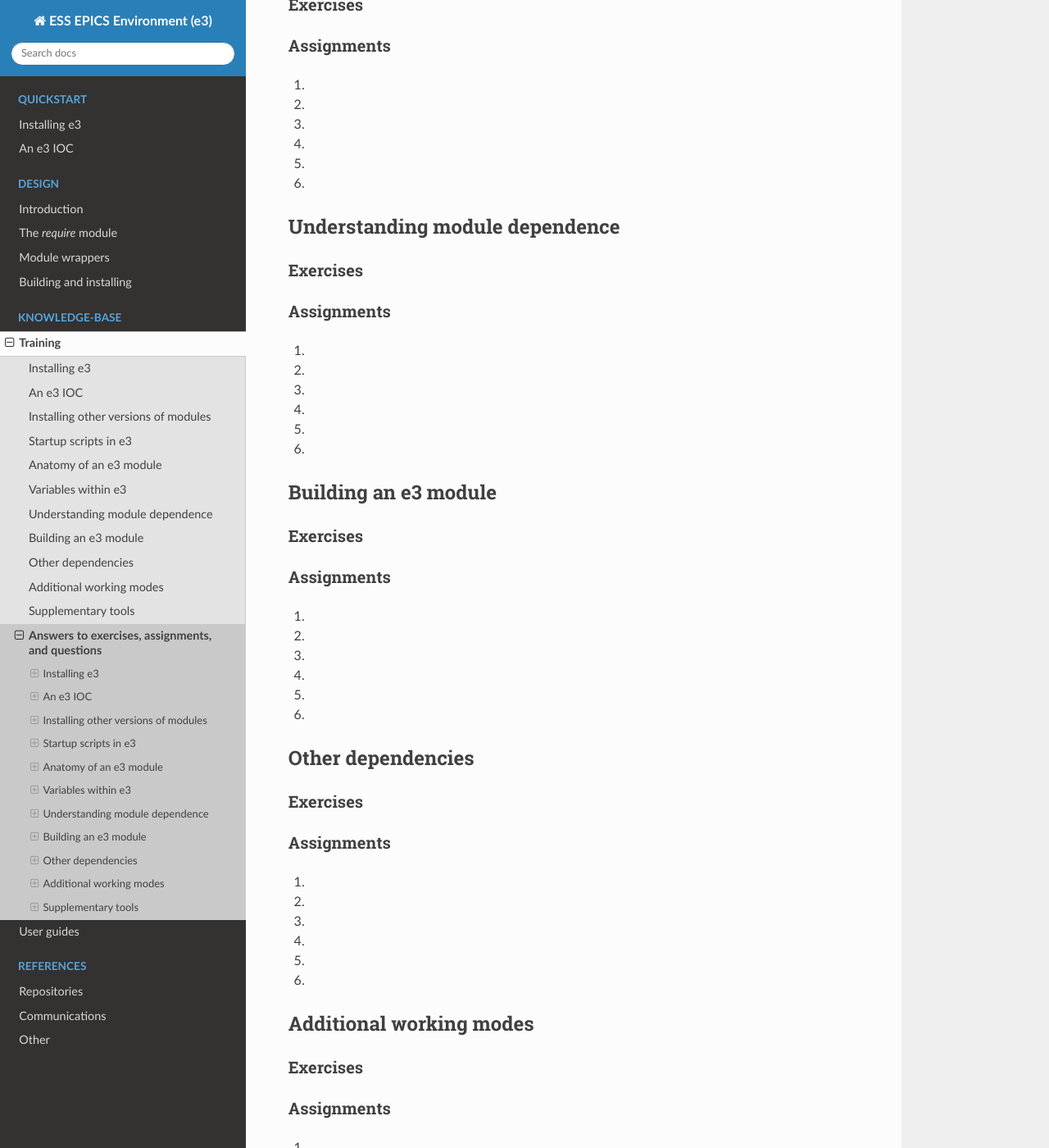
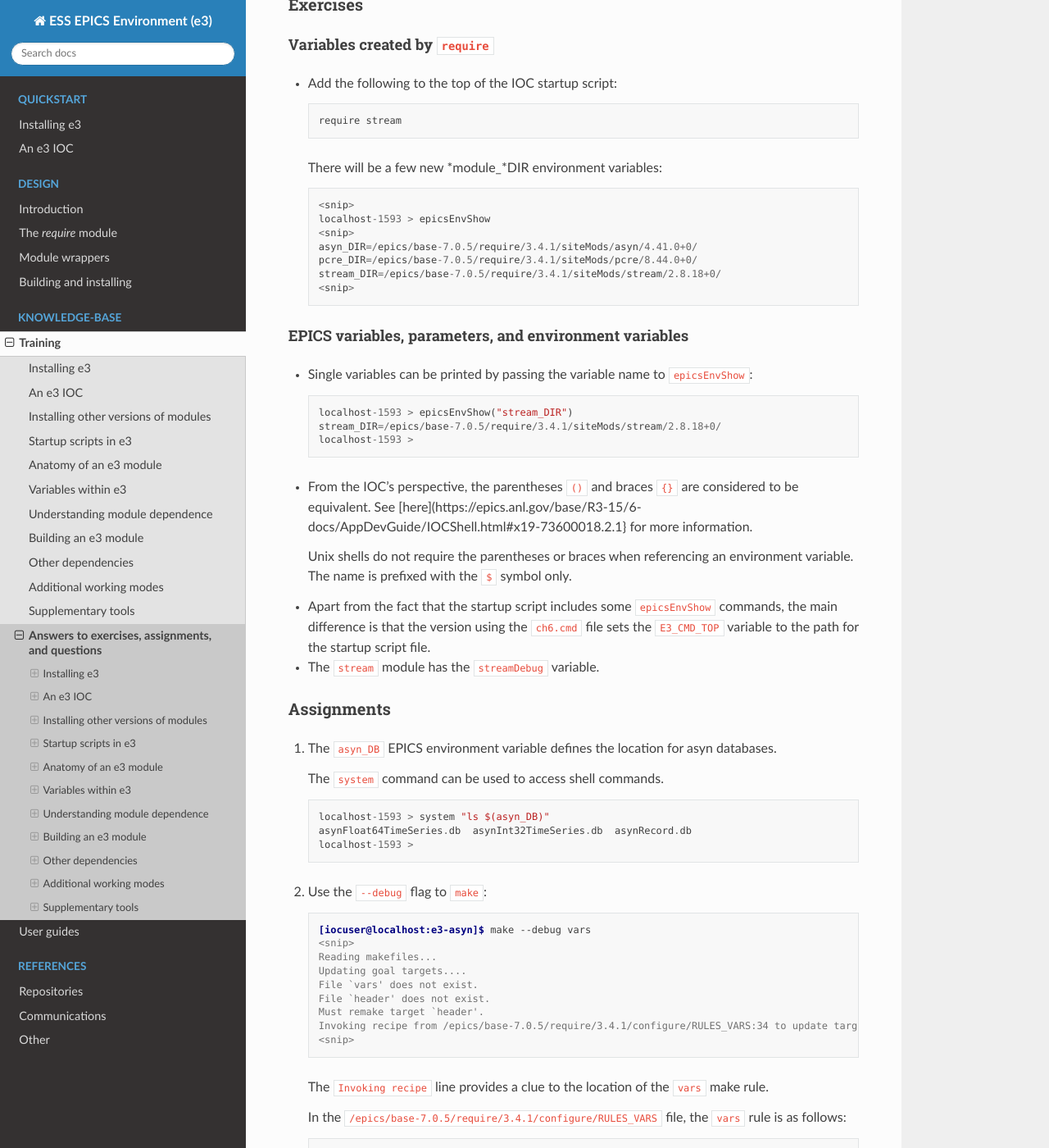
Before and after one commit to ttkorhonen/e3pages, a Sphinx documentation site: the page built from docs/kb/training/workbook/99_exercise_answers.md, in a window 1280 px wide and 1400 px high, scrolled down 8877 px. Shown: the whole window at 82% size. Built offline with Sphinx 7.4.7 and the Read the Docs theme 2.0.0, drawn with Linux system fonts in a browser that asks for light colours; some of the changed text lies outside the part shown.

Commit message:
Add answers to chapter 6

````diff
--- a/docs/kb/training/workbook/99_exercise_answers.md
+++ b/docs/kb/training/workbook/99_exercise_answers.md
@@ -432,17 +432,81 @@
 
 ## Variables within e3
 ### Exercises
+#### Variables created by `require`
+- Add the following to the top of the IOC startup script:
+  ```
+  require stream
+  ```
+
+  There will be a few new *module_*DIR environment variables:
+  ```
+  <snip>
+  localhost-1593 > epicsEnvShow
+  <snip>
+  asyn_DIR=/epics/base-7.0.5/require/3.4.1/siteMods/asyn/4.41.0+0/
+  pcre_DIR=/epics/base-7.0.5/require/3.4.1/siteMods/pcre/8.44.0+0/
+  stream_DIR=/epics/base-7.0.5/require/3.4.1/siteMods/stream/2.8.18+0/
+  <snip>
+  ```
+
+#### EPICS variables, parameters, and environment variables
+- Single variables can be printed by passing the variable name to
+  `epicsEnvShow`:
+  ```
+  localhost-1593 > epicsEnvShow("stream_DIR")
+  stream_DIR=/epics/base-7.0.5/require/3.4.1/siteMods/stream/2.8.18+0/
+  localhost-1593 >
+  ```
+
+- From the IOC's perspective, the parentheses `()` and braces `{}` are
+  considered to be equivalent. See
+  [here](https://epics.anl.gov/base/R3-15/6-docs/AppDevGuide/IOCShell.html#x19-73600018.2.1}
+  for more information.
+
+  Unix shells do not require the parentheses or braces when referencing an
+  environment variable. The name is prefixed with the `$` symbol only.
+
+- Apart from the fact that the startup script includes some `epicsEnvShow`
+  commands, the main difference is that the version using the `ch6.cmd` file
+  sets the `E3_CMD_TOP` variable to the path for the startup script file.
+
+- The `stream` module has the `streamDebug` variable.
 
 ### Assignments
-1.
-2.
-3.
-4.
-5.
-6.
+1. The `asyn_DB` EPICS environment variable defines the location for asyn
+   databases.
 
+   The `system` command can be used to access shell commands.
+   ```
+   localhost-1593 > system "ls $(asyn_DB)"
+   asynFloat64TimeSeries.db  asynInt32TimeSeries.db  asynRecord.db
+   localhost-1593 >
+   ```
 
+2. Use the `--debug` flag to `make`:
+   ```console
+   [iocuser@localhost:e3-asyn]$ make --debug vars
+   <snip>
+   Reading makefiles...
+   Updating goal targets....
+   File `vars' does not exist.
+   File `header' does not exist.
+   Must remake target `header'.
+   Invoking recipe from /epics/base-7.0.5/require/3.4.1/configure/RULES_VARS:34 to update target `header'.
+   <snip>
+   ```
+   The `Invoking recipe` line provides a clue to the location of the `vars` make
+   rule.
 
+   In the `/epics/base-7.0.5/require/3.4.1/configure/RULES_VARS` file, the
+   `vars` rule is as follows:
+
+   ```make
+   ## Print relevant environment variables
+   .PHONY: vars
+   vars: header
+   		$(foreach v, $(E3_MODULES_VARIABLES), $(info $(v) = $($(v)))) @#noop
+   ```
 
 ## Understanding module dependence
 ### Exercises
````
